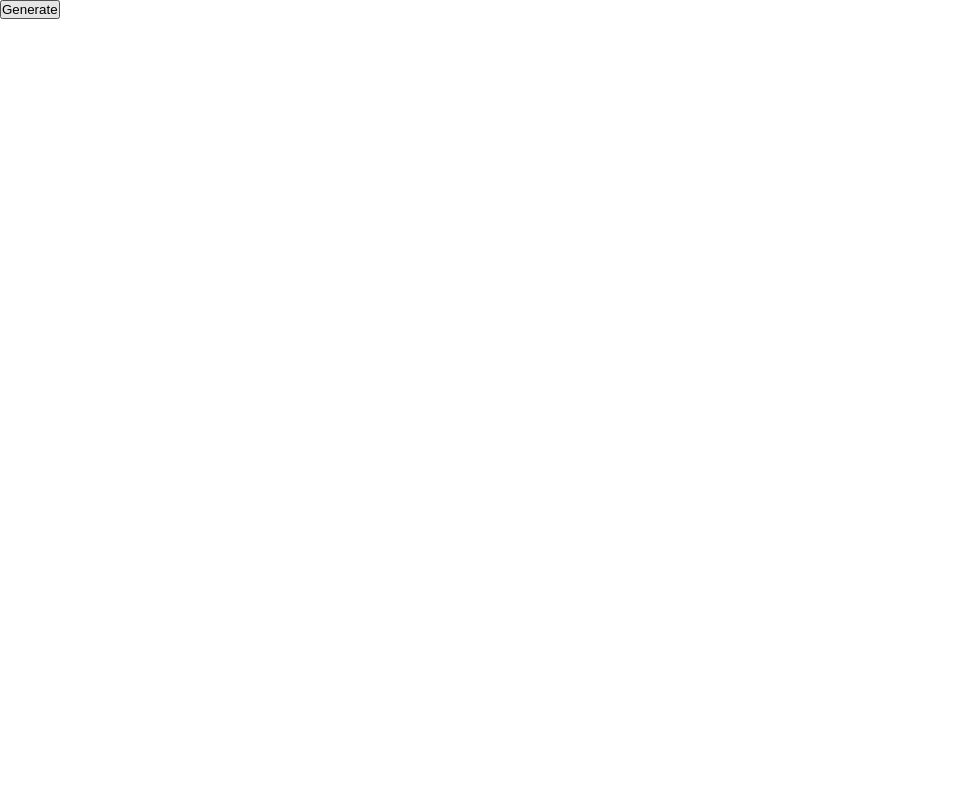
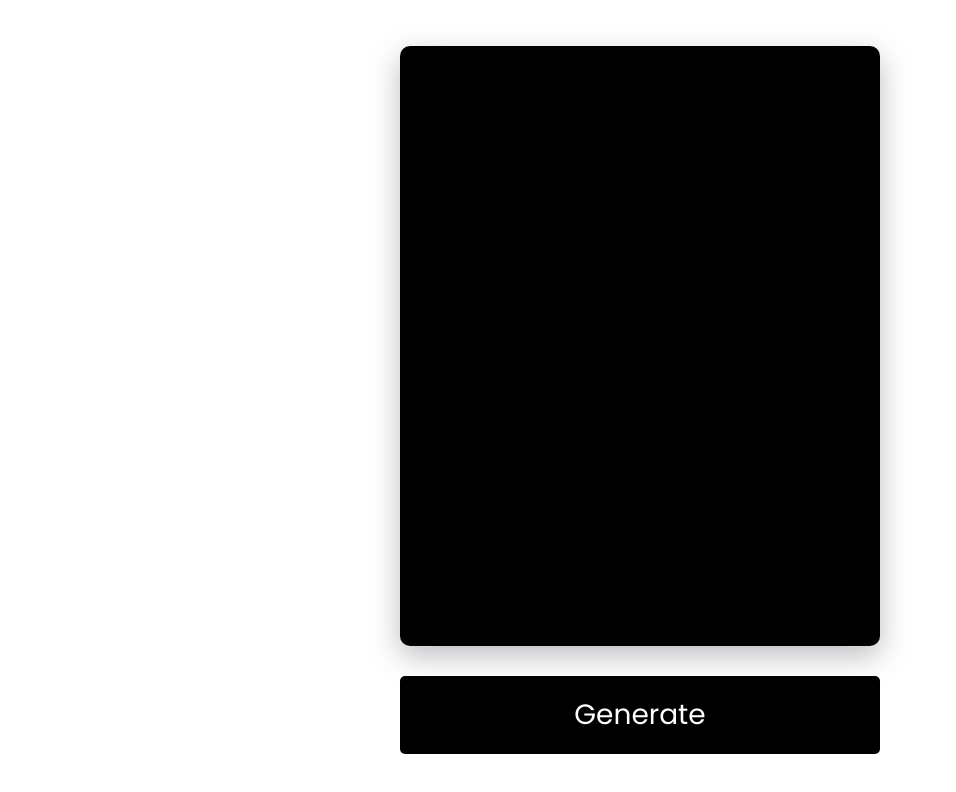
Before and after one commit to ParthSurnar/Frontend-Small-Projects, a plain HTML site: page 09_Geometric Art Generator/index.html in a window 1280 px wide. Shown: the whole page, without its empty margins (0-956 px from the left). Drawn offline with Linux system fonts and the light colour scheme.

Commit message:
done with css code

```diff
--- a/09_Geometric Art Generator/style.css
+++ b/09_Geometric Art Generator/style.css
@@ -5,3 +5,76 @@
     padding: 0;
     box-sizing: border-box;
 }
+
+.wrapper{
+    position: absolute;
+    transform: translate(-50%, -50%);
+    left: 50%;
+    top: 50%;
+}
+
+.container{
+    background-color: #000;
+    height: calc(15vmin * 5);
+    width: calc(15vmin * 4);
+    display: grid;
+    grid-template-columns: repeat(4, 1fr);
+    padding: 15px;
+    gap: 10px;
+    border-radius: 10px;
+    box-shadow: 0 10px 30px rgba(90, 90, 100, 0.4);
+}
+
+.container div{
+    position: relative;
+    height: 100%;
+    width: 100%;
+}
+
+button{
+    width: 100%;
+    margin-top: 30px;
+    background-color: #000;
+    padding: 18px 0;
+    color: #fff;
+    border: none;
+    outline: none;
+    cursor: pointer;
+    font-family: 'Poppins', sans-serif;
+    font-size: 3.5vmin;
+    border-radius: 5px;
+}
+
+.quad-circle-1{
+    clip-path: circle(100% at 0 0);
+}
+
+.quad-circle-2{
+    clip-path: circle(100% at 100% 0);
+}
+.quad-circle-3{
+    clip-path: circle(100% at 100% 100%);
+}
+.quad-circle-4{
+    clip-path: circle(100% at 0 100%);
+}
+
+.triangle-1{
+    clip-path: polygon(0 0, 0% 100%, 100% 0);
+}
+
+.triangle-2{
+    clip-path: polygon(0 0, 100% 0%, 100% 100%);
+}
+
+.triangle-3{
+    clip-path: polygon(0 100%, 100% 0%, 100% 100%);
+}
+
+.triangle-4{
+    clip-path: polygon(0 0, 0% 100%, 100% 100%);
+}
+
+.circle{
+    border-radius: 50%;
+}
```
